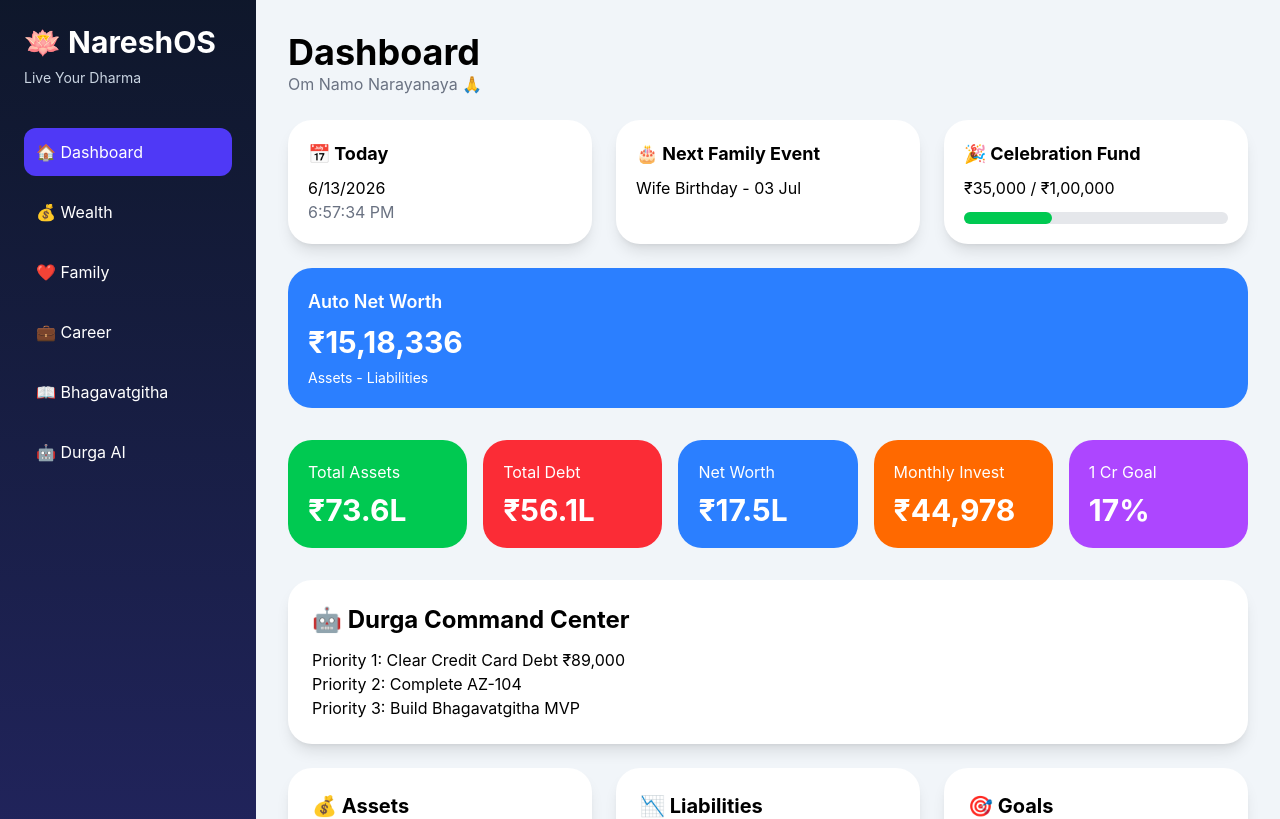
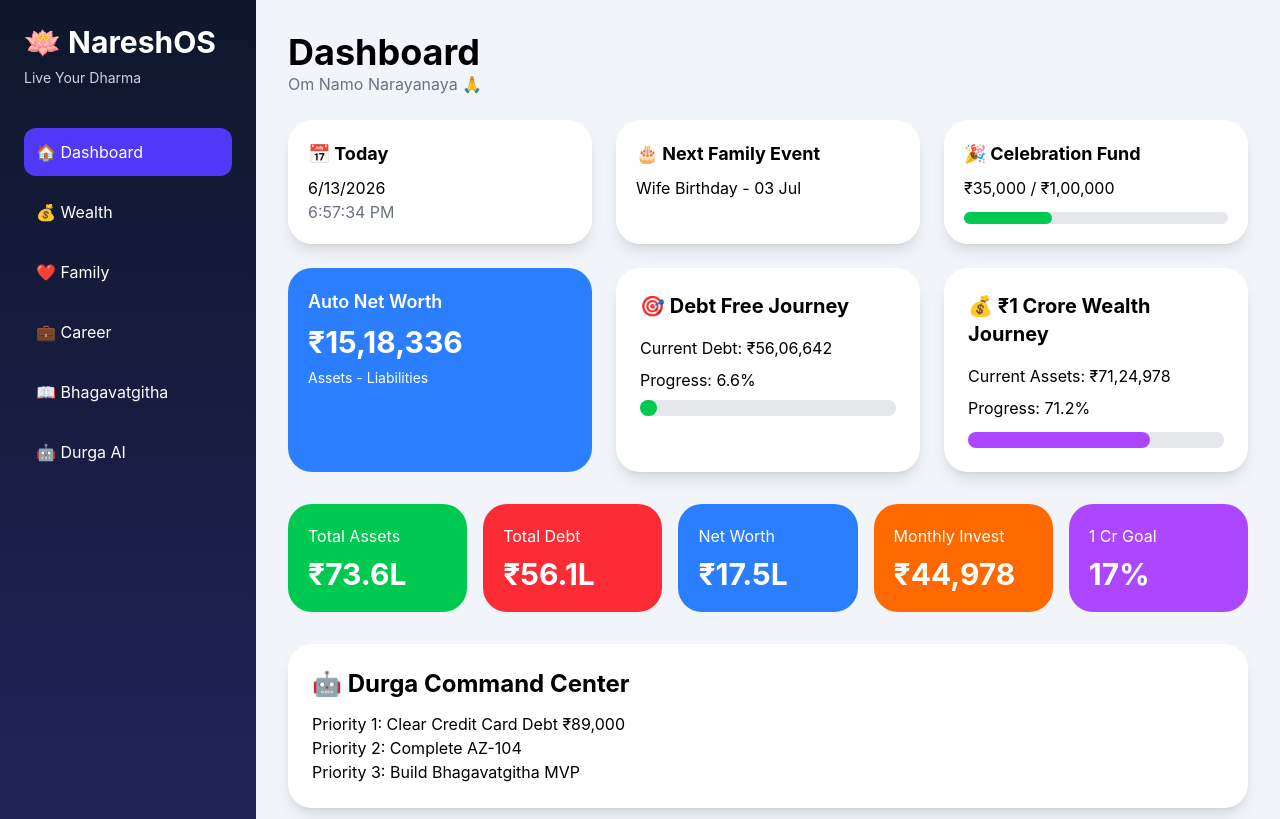
Before and after one commit to nareshphani610/NareshOS, a React app: page / in a window 1280 px wide. Shown: the top 819 px of the page. Built offline with nearby package versions, Linux system fonts and the light colour scheme; the HTML template or start-up script is replaced by a standard one.

Commit message:
NareshOS v1.2 Financial Dashboard Working

```diff
--- a/src/App.jsx
+++ b/src/App.jsx
@@ -12,6 +12,8 @@ import CelebrationCard from "./components/CelebrationCard";
 import DurgaAI from "./components/DurgaAI";
 
 import NetWorthCard from "./components/NetWorthCard";
+import DebtFreeCard from "./components/DebtFreeCard";
+import WealthGoalCard from "./components/WealthGoalCard";
 
 function App() {
   return (
@@ -59,9 +61,11 @@ function App() {
 
         </div>
 
-        {/* Auto Net Worth */}
-        <div className="mt-6">
+        {/* Financial Goals */}
+        <div className="grid grid-cols-3 gap-6 mt-6">
           <NetWorthCard />
+          <DebtFreeCard />
+          <WealthGoalCard />
         </div>
 
         <KPICards />
--- /dev/null
+++ b/src/components/DebtFreeCard.jsx
@@ -0,0 +1,63 @@
+import { useEffect, useState } from "react";
+
+function DebtFreeCard() {
+  const [currentDebt, setCurrentDebt] = useState(0);
+  const [progress, setProgress] = useState(0);
+
+  const calculateDebt = () => {
+    const homeLoan = Number(localStorage.getItem("homeLoan") || 4765000);
+    const carLoan = Number(localStorage.getItem("carLoan") || 657000);
+    const personalLoan = Number(localStorage.getItem("personalLoan") || 95642);
+    const creditCard = Number(localStorage.getItem("creditCard") || 89000);
+
+    const debt =
+      homeLoan +
+      carLoan +
+      personalLoan +
+      creditCard;
+
+    setCurrentDebt(debt);
+
+    const originalDebt = 6000000;
+
+    const paidOff = originalDebt - debt;
+
+    const percentage = Math.max(
+      0,
+      Math.min(100, (paidOff / originalDebt) * 100)
+    );
+
+    setProgress(percentage);
+  };
+
+  useEffect(() => {
+    calculateDebt();
+  }, []);
+
+  return (
+    <div className="bg-white rounded-3xl p-6 shadow-lg">
+      <h2 className="text-xl font-bold mb-4">
+        🎯 Debt Free Journey
+      </h2>
+
+      <p className="mb-2">
+        Current Debt: ₹{currentDebt.toLocaleString("en-IN")}
+      </p>
+
+      <p className="mb-2">
+        Progress: {progress.toFixed(1)}%
+      </p>
+
+      <div className="bg-gray-200 h-4 rounded-full">
+        <div
+          className="bg-green-500 h-4 rounded-full"
+          style={{
+            width: `${progress}%`
+          }}
+        ></div>
+      </div>
+    </div>
+  );
+}
+
+export default DebtFreeCard;
--- /dev/null
+++ b/src/components/WealthGoalCard.jsx
@@ -0,0 +1,52 @@
+import { useEffect, useState } from "react";
+
+function WealthGoalCard() {
+  const [assets, setAssets] = useState(0);
+  const [progress, setProgress] = useState(0);
+
+  const calculateAssets = () => {
+    const house = Number(localStorage.getItem("house") || 6500000);
+    const epf = Number(localStorage.getItem("epf") || 329978);
+    const fd = Number(localStorage.getItem("fd") || 150000);
+    const mf = Number(localStorage.getItem("mf") || 145000);
+
+    const totalAssets = house + epf + fd + mf;
+
+    setAssets(totalAssets);
+
+    const goal = 10000000; // ₹1 Crore
+
+    setProgress((totalAssets / goal) * 100);
+  };
+
+  useEffect(() => {
+    calculateAssets();
+  }, []);
+
+  return (
+    <div className="bg-white rounded-3xl p-6 shadow-lg">
+      <h2 className="text-xl font-bold mb-4">
+        💰 ₹1 Crore Wealth Journey
+      </h2>
+
+      <p>
+        Current Assets: ₹{assets.toLocaleString("en-IN")}
+      </p>
+
+      <p className="mt-2">
+        Progress: {progress.toFixed(1)}%
+      </p>
+
+      <div className="bg-gray-200 h-4 rounded-full mt-3">
+        <div
+          className="bg-purple-500 h-4 rounded-full"
+          style={{
+            width: `${Math.min(progress, 100)}%`,
+          }}
+        ></div>
+      </div>
+    </div>
+  );
+}
+
+export default WealthGoalCard;
--- /dev/null
+++ b/src/data/finance.js
@@ -0,0 +1,17 @@
+export function getAssets() {
+  return (
+    Number(localStorage.getItem("house") || 6500000) +
+    Number(localStorage.getItem("epf") || 329978) +
+    Number(localStorage.getItem("fd") || 150000) +
+    Number(localStorage.getItem("mf") || 145000)
+  );
+}
+
+export function getLiabilities() {
+  return (
+    Number(localStorage.getItem("homeLoan") || 4765000) +
+    Number(localStorage.getItem("carLoan") || 657000) +
+    Number(localStorage.getItem("personalLoan") || 95642) +
+    Number(localStorage.getItem("creditCard") || 89000)
+  );
+}
```
